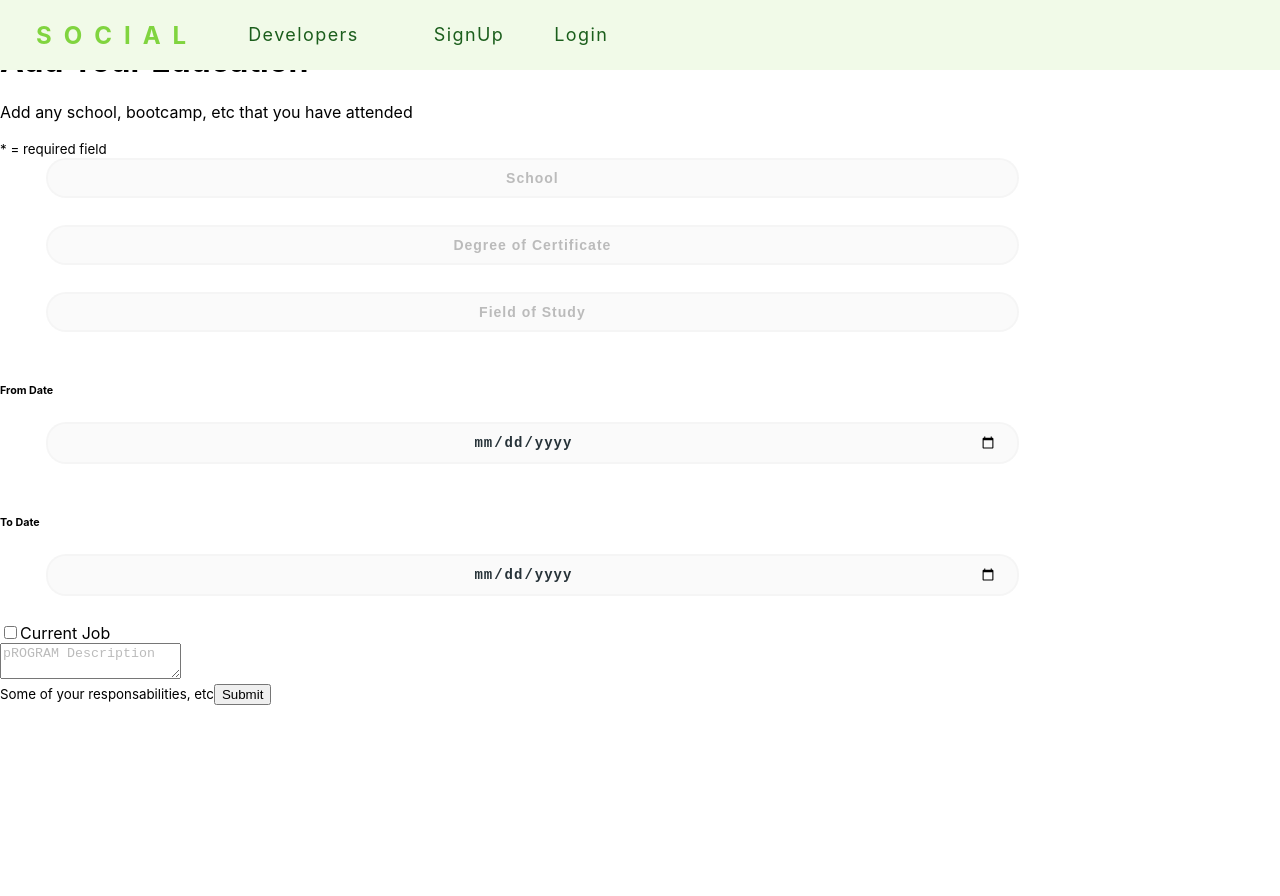
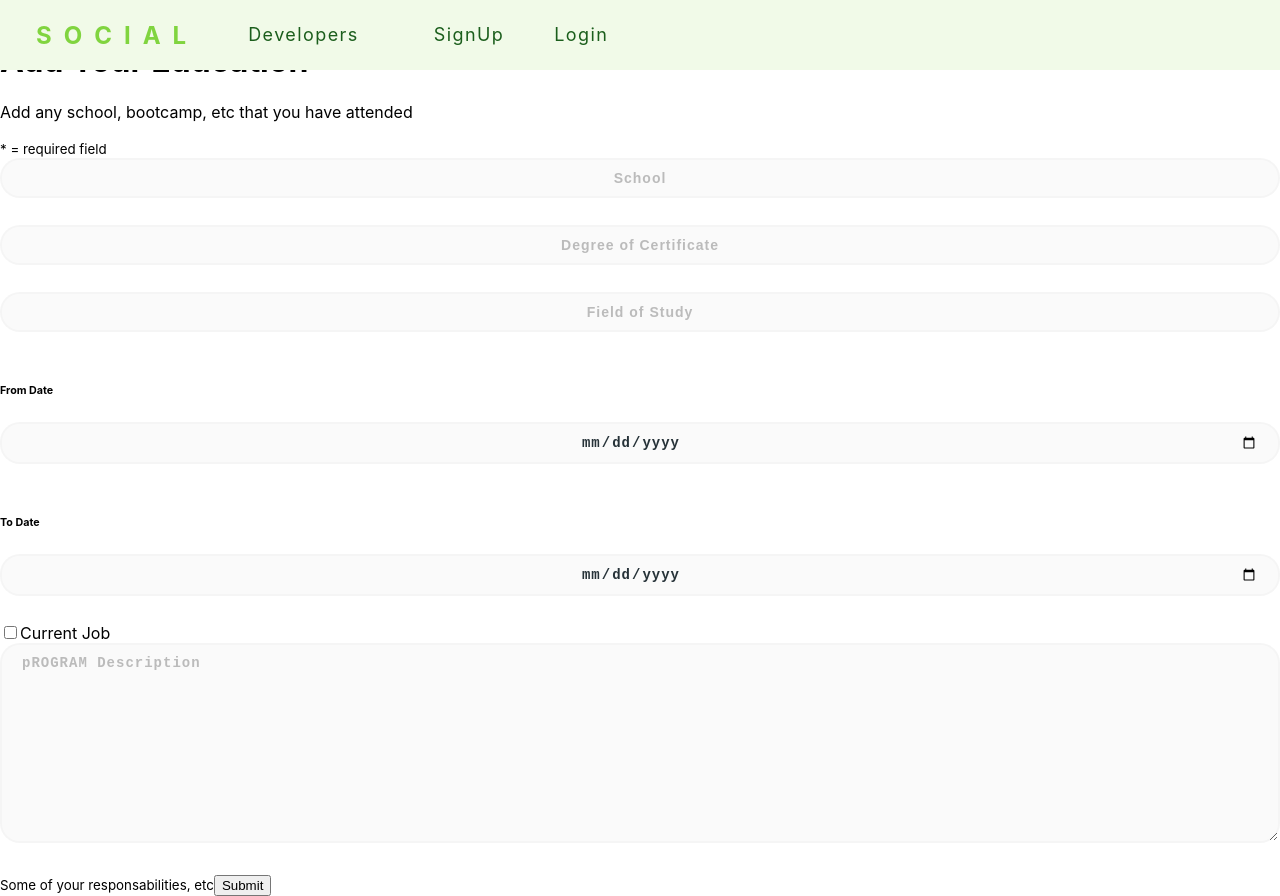
Before and after one commit to mrinalseth/socials, a React (Create React App) app in the folder client/: page /add-education in a window 1280 px wide. Before the commit the page ends 800 px from the top, so only its background shows below. Built offline with nearby package versions, Linux system fonts and the light colour scheme.

Commit message:
edit peofile page completed

```diff
--- a/client/src/components/common/SelectListGroup.js
+++ b/client/src/components/common/SelectListGroup.js
@@ -10,9 +10,26 @@ function SelectListGroup(props)
         </option>
     ))
 
+    const style = {
+        selectInput: {
+            width: "100%",
+            color: 'rgb(38, 50, 56)',
+            fontWeight: "700",
+            fontSize: "14px",
+            background: "rgba(136, 126, 126, 0.04)",
+            padding: "10px 20px",
+            border: "none",
+            borderRadius: "20px",
+            outline: "none", boxSizing: "border-box",
+            border: "2px solid rgba(0, 0, 0, 0.02)",
+            textAlign: "center",
+            marginBottom: "27px",
+        }
+    }
+
     return(
-        <div className="form-group">
-            <select type={props.type}
+        <div>
+            <select style={style.selectInput} type={props.type}
             className={classnames('form-control form-control-lg',{
                     'is-invalid':props.errors
                 })}
--- a/client/src/components/common/TextAreaFeildGroup.js
+++ b/client/src/components/common/TextAreaFeildGroup.js
@@ -4,9 +4,31 @@ import classnames from 'classnames'
 
 function TextAreaFieldGroup(props)
 {
+
+    const style = {
+        textArea: {
+            width: "100%",
+            height: "200px",
+            color: 'rgb(38, 50, 56)',
+            fontWeight: "700",
+            fontSize: "14px",
+            letterSpacing: "1px",
+            background: "rgba(136, 126, 126, 0.04)",
+            padding: "10px 20px",
+            border: "none",
+            borderRadius: "20px",
+            outline: "none",
+            boxSizing: "border-box",
+            border: "2px solid rgba(0, 0, 0, 0.02)",
+            textAlign: "justify",
+            marginBottom: "27px",
+        }
+    }
+
     return(
         <div className="form-group">
         <textarea
+        style={style.textArea}
         type={props.type}
         className={classnames('form-control form-control-lg',{
                 'is-invalid':props.errors
--- a/client/src/components/common/TextFieldGroup.jsx
+++ b/client/src/components/common/TextFieldGroup.jsx
@@ -6,7 +6,7 @@ function TextFieldGroup(props)
 {
     const styles = {
         input: {
-            width: "76%",
+            width: "100%",
             color: 'rgb(38, 50, 56)',
             fontWeight: "700",
             fontSize: "14px",
@@ -18,8 +18,6 @@ function TextFieldGroup(props)
             outline: "none",
             boxSizing: "border-box",
             border: "2px solid rgba(0, 0, 0, 0.02)",
-            // marginBottom: "50px",
-            marginLeft: "46px",
             textAlign: "center",
             marginBottom: "27px",
         },
--- a/client/src/components/common/TextWithIcon.js
+++ b/client/src/components/common/TextWithIcon.js
@@ -4,6 +4,26 @@ import classnames from 'classnames'
 
 function TextWithIcon(props)
 {
+
+    const style = {
+      input: {
+        width: "100%",
+        color: 'rgb(38, 50, 56)',
+        fontWeight: "700",
+        fontSize: "14px",
+        letterSpacing: "1px",
+        background: "rgba(136, 126, 126, 0.04)",
+        padding: "10px 20px",
+        border: "none",
+        borderRadius: "20px",
+        outline: "none",
+        boxSizing: "border-box",
+        border: "2px solid rgba(0, 0, 0, 0.02)",
+        textAlign: "center",
+        marginBottom: "27px",
+      }
+    }
+
     return(
         <div className="input-group mb-3">
         <div className="input-group-prepend">
@@ -13,6 +33,7 @@ function TextWithIcon(props)
         </div>
         {
         <input
+        style={style.input}
         type={props.type}
         className={classnames('form-control form-control-lg',{
                 'is-invalid':props.errors
--- /dev/null
+++ b/client/src/components/edit-profile/EditProfile.css
@@ -0,0 +1,10 @@
+.editProfile {
+    margin-top: 80px;
+    width: 100%;
+    display: flex;
+    flex-direction: column;
+    justify-content: center;
+    align-items: center;
+    text-align: justify;
+    margin-bottom: 100px;
+}
--- a/client/src/components/edit-profile/EditProfile.js
+++ b/client/src/components/edit-profile/EditProfile.js
@@ -10,6 +10,7 @@ import {createProfile, getCurrentProfile} from '../../actions/profileActions'
 import axios from 'axios'
 import TextWithIcon from '../common/TextWithIcon'
 import storage from '../../firebase'
+import './EditProfile.css'
 
 const EditProfile = () => {
     const dispatch = useDispatch()
@@ -104,13 +105,7 @@ const EditProfile = () => {
         return(<Redirect to="/login" />)
     }else{
       return(
-        <div className="create-profile">
-        <div className="container">
-          <div className="row">
-            <div className="col-md-8 m-auto">
-              <a href="dashboard.html" className="btn btn-light">
-                Go Back
-              </a>
+        <div className="editProfile">
               <h1 className="display-4 text-center">Edit Your Profile</h1>
               <small className="d-block pb-3">* = required field</small>
               <form action="add-experience.html" onSubmit={onSubmit}>
@@ -162,15 +157,7 @@ const EditProfile = () => {
                   value = {skills}
                   onChange = {(e)=>{setSkills(e.target.value)}}
                 />
-                <TextFieldGroup
-                  type = "text"
-                  errors = {errors.github}
-                  placeholder = "Github username"
-                  name = "github"
-                  value = {github}
-                  onChange = {(e)=>{setgithub(e.target.value)}}
-                />
-                <small className="form-text text-muted">If you want your latest repos and a Github link, include your username</small>
+
                 <TextAreaFieldGroup
                   errors = {errors.name}
                   placeholder = "A short bio of yourself"
@@ -226,13 +213,9 @@ const EditProfile = () => {
                 />
                 <input
                     type="submit"
-                    className="btn btn-info btn-block mt-4"
-                     />
+                />
                 <input type="file" onChange={onchange} required />
               </form>
-            </div>
-          </div>
-        </div>
       </div>
     )
     }
```
